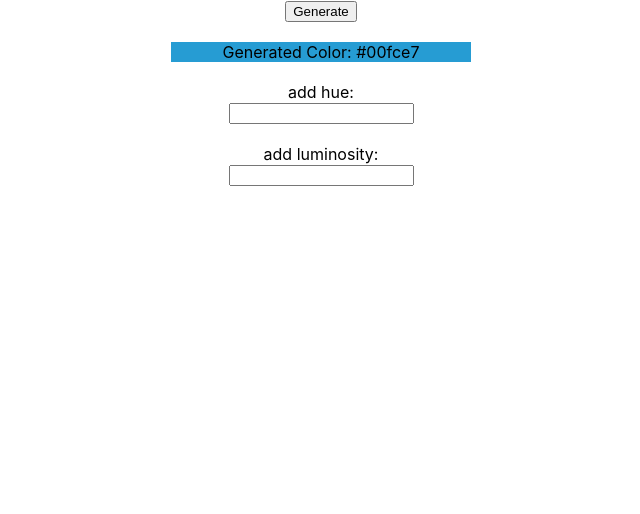
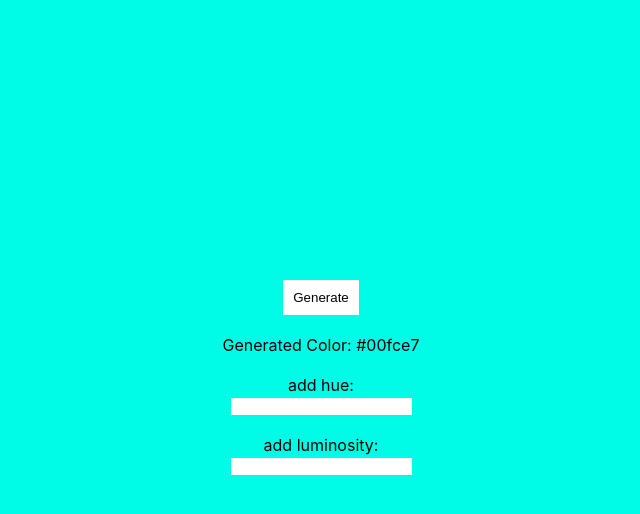
Before and after one commit to klupsky/react-randomcolorgenerator, a React (Create React App) app: page / in a window 1280 px wide. Shown: the top 514 px of the page, without its empty margins (319-959 px from the left). Built offline with nearby package versions, Linux system fonts and the light colour scheme.

Commit message:
Add version styled a little

```diff
--- a/src/App.css
+++ b/src/App.css
@@ -1,6 +1,3 @@
 .Generator {
   text-align: center;
-  display: block;
-  width: 300px;
-  margin: auto;
 }
--- a/src/App.js
+++ b/src/App.js
@@ -9,24 +9,38 @@ export default function App() {
   const colorCreate = randomColor({ hue: hue, luminosity: luminosity });
 
   return (
-    <div className="Generator">
-      <button onClick={() => setColor(colorCreate)}>Generate</button>
+    <div
+      className="Generator"
+      style={{
+        backgroundColor: colorCreate,
+        transition: 'all .5s ease',
+        width: '100vw',
+        height: '100vh',
+        margin: '0 auto',
+      }}
+    >
+      <div
+        style={{
+          position: 'relative',
+          top: '35%',
+        }}
+      >
+        <button
+          style={{ backgroundColor: 'white', border: 'none', padding: '10px' }}
+          onClick={() => setColor(colorCreate)}
+        >
+          Generate
+        </button>
 
         <br />
         <br />
-      <div
-        style={{
-          backgroundColor: color,
-          width: '300px',
-        }}
-      >
-        Generated Color: {colorCreate}
-      </div>
+        <div>Generated Color: {colorCreate}</div>
         <br />
         <div>
           add hue:
           <br />
           <input
+            style={{ border: 'none' }}
             value={hue}
             onChange={(event) => setHue(event.currentTarget.value)}
           />
@@ -35,10 +49,12 @@ export default function App() {
         <div>
           add luminosity: <br />
           <input
+            style={{ border: 'none' }}
             value={luminosity}
             onChange={(event) => setLuminosity(event.currentTarget.value)}
           />
         </div>
       </div>
+    </div>
   );
 }
--- a/tsconfig.json
+++ b/tsconfig.json
@@ -14,6 +14,7 @@
     "downlevelIteration": true,
     "forceConsistentCasingInFileNames": true,
     "jsx": "react-jsx",
+    "jsxImportSource": "@emotion/react",
     "noEmit": true,
     "noFallthroughCasesInSwitch": true,
     "skipLibCheck": true,
```
Lines whose indentation alone changed are shown as unchanged.
